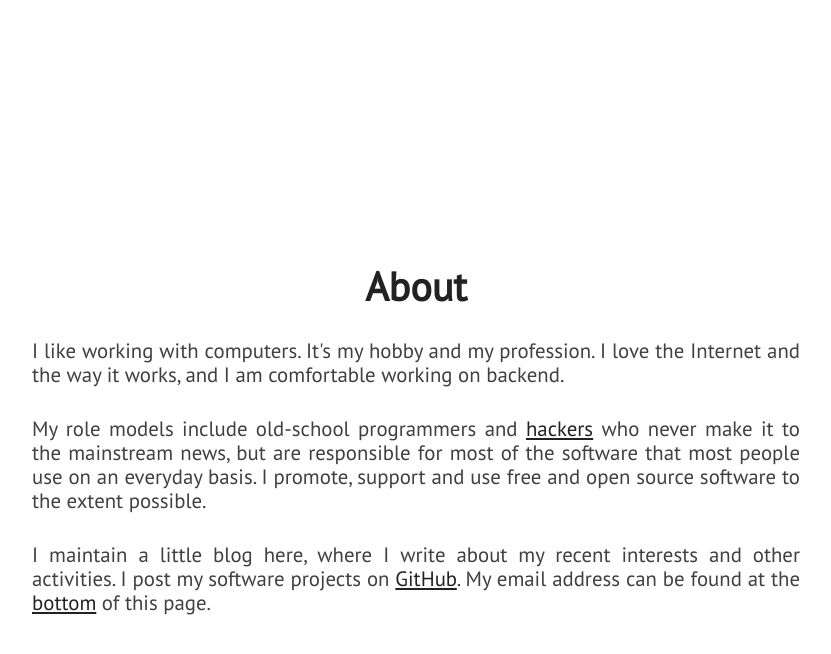
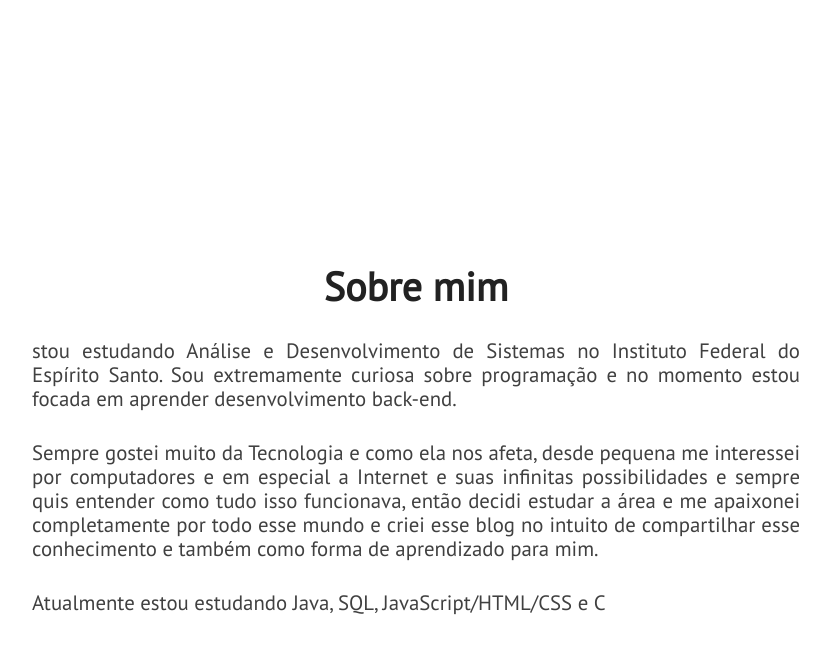
Before and after one commit to jhennifersmith/jhennifersmith.github.io, a Jekyll site: the page built from index.html, in a window 1280 px wide and 900 px high, scrolled down 976 px. Shown: the top 654 px of the window, without its empty margins (224-1055 px from the left). Built offline with Jekyll 4.4.1, drawn with Linux system fonts in a browser that asks for light colours; nearby versions of some CDN libraries.

Commit message:
editando sobre

```diff
--- a/_includes/about.html
+++ b/_includes/about.html
@@ -1,15 +1,15 @@
 <div class="section-wrapper">
     <section class="section about" id="about">
         <div id="about-text">
-            <div class="section-heading">About</div>
+            <div class="section-heading">Sobre mim </div>
             <p class="paragraph-text justify-text">
-                I like working with computers. It's my hobby and my profession. I love the Internet and the way it works, and I am comfortable working on backend.
+                stou estudando Análise e Desenvolvimento de Sistemas no Instituto Federal do Espírito Santo. Sou extremamente curiosa sobre programação e no momento estou focada em aprender desenvolvimento back-end.
             </p>
             <p class="paragraph-text justify-text">
-                My role models include old-school programmers and <a href="https://stallman.org/articles/on-hacking.html">hackers</a> who never make it to the mainstream news, but are responsible for most of the software that most people use on an everyday basis. I promote, support and use free and open source software to the extent possible.
+                Sempre gostei muito da Tecnologia e como ela nos afeta, desde pequena me interessei por computadores e em especial a Internet e suas infinitas possibilidades e sempre quis entender como tudo isso funcionava, então decidi estudar a área e me apaixonei completamente por todo esse mundo e criei esse blog no intuito de compartilhar esse conhecimento e também como forma de aprendizado para mim.
             </p>
             <p class="paragraph-text justify-text">
-                I maintain a little blog here, where I write about my recent interests and other activities. I post my software projects on <a href="https://github.com/jhennifersmith">GitHub</a>. My email address can be found at the <span class="extra-link"><a href="#extra">bottom</a></span> of this page.
+                Atualmente estou estudando Java, SQL, JavaScript/HTML/CSS e C
             </p>
         </div>
     </section>
```
